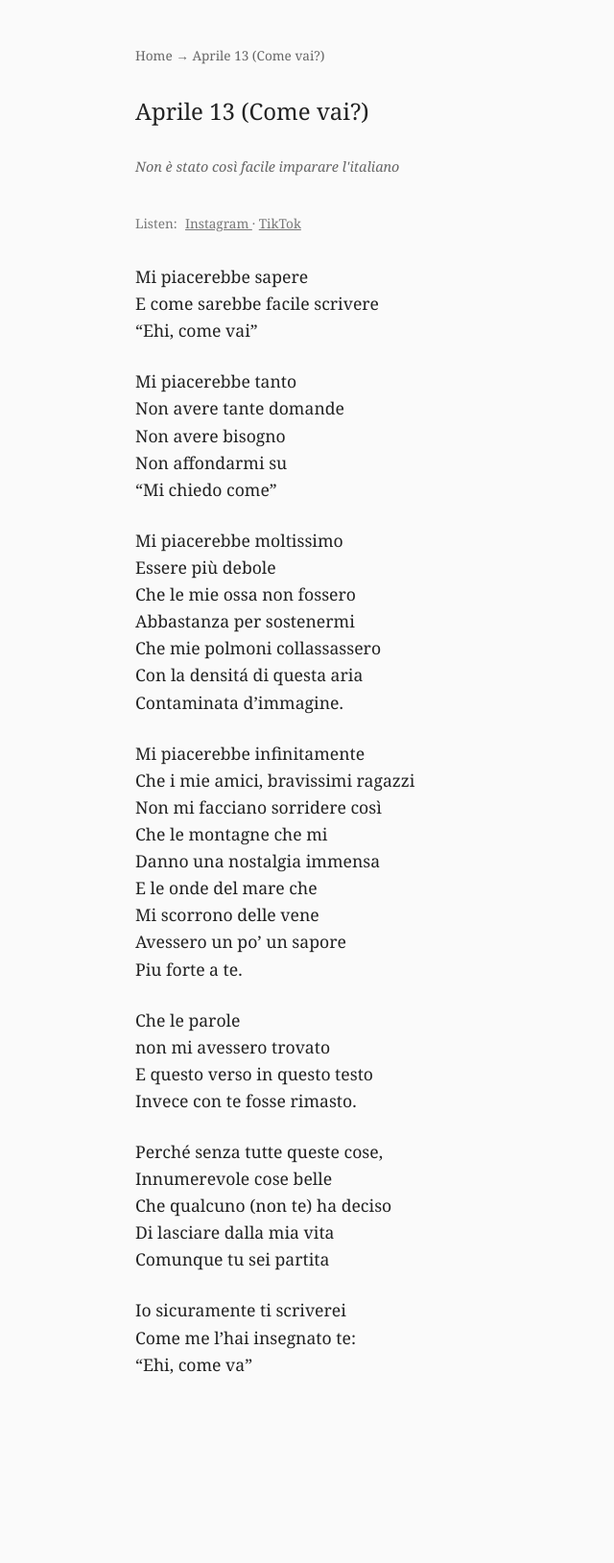
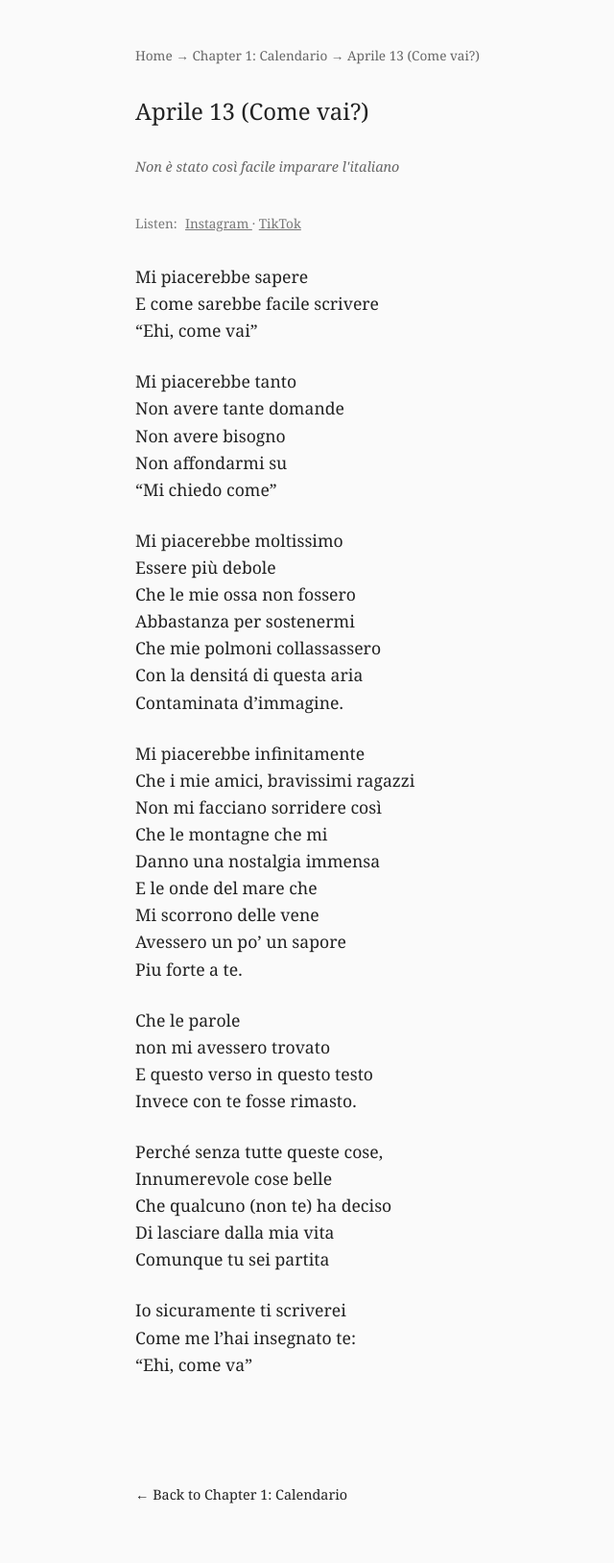
Before and after one commit to thedancingneutrino/thedancingneutrino.github.io, a Jekyll site: the page built from _poems/Aprile13.md, in a window 1280 px wide. Shown: the whole page at 96% size, without its empty margins (199-839 px from the left). Built offline with Jekyll 4.4.1, drawn with Linux system fonts in a browser that asks for light colours; before the commit the page ends 1548 px from its top, so only the background shows below that; part of the change alters nothing that is shown.

Commit message:
Update poem.html

```diff
--- a/_layouts/poem.html
+++ b/_layouts/poem.html
@@ -2,13 +2,9 @@
 layout: default
 ---
 
-{% assign chapter_page = nil %}
-{% for p in site.pages %}
-  {% if p.chapter_key == page.chapter %}
-    {% assign chapter_page = p %}
-    {% break %}
-  {% endif %}
-{% endfor %}
+{% assign chapter_page = site.chapters
+  | where: "chapter_key", page.chapter
+  | first %}
 
 {% include breadcrumbs.html %}
 
```
